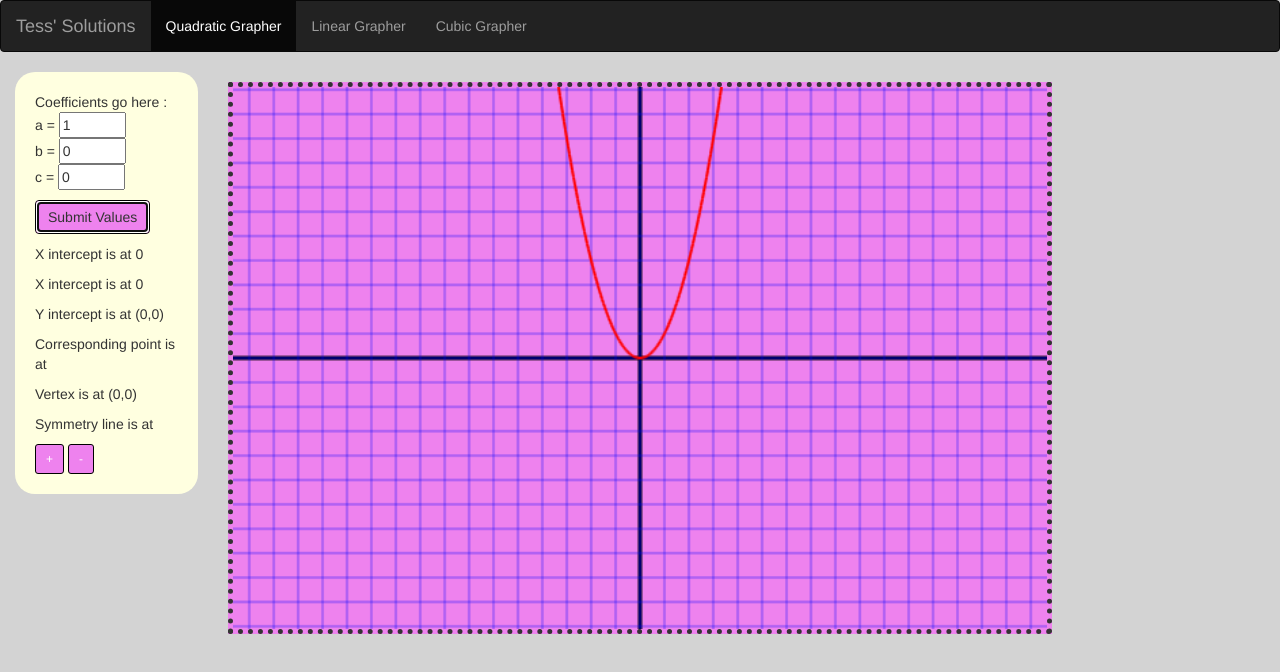
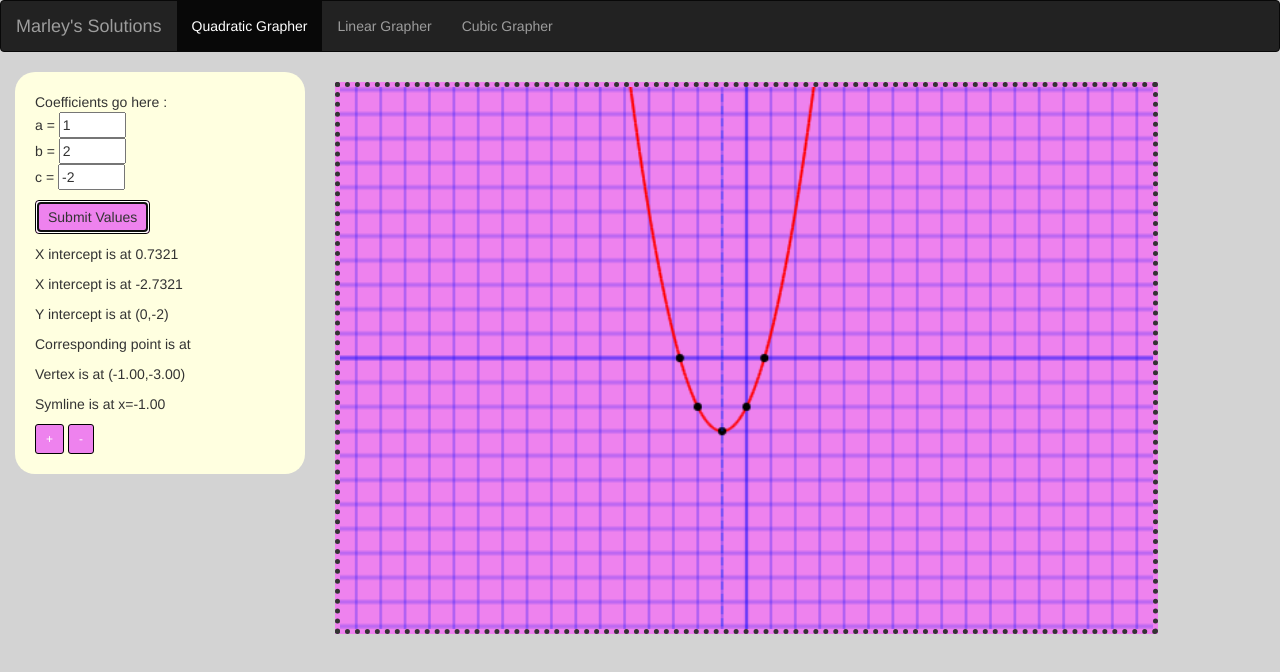
Before and after one commit to marleydougan/quadGrapher2018, a plain HTML site: page index.html in a window 1280 px wide. Both pictures are taken after a click on the button "Submit Values". Drawn offline with nearby package versions, Linux system fonts and the light colour scheme.

Commit message:
new update

```diff
--- a/index.html
+++ b/index.html
@@ -66,7 +66,7 @@
           <span class="icon-bar"></span>
           <span class="icon-bar"></span>
         </button>
-        <a class="navbar-brand" href="#">Tess' Solutions</a>
+        <a class="navbar-brand" href="#">Marley's Solutions</a>
       </div>
       <div class="collapse navbar-collapse" id="myNavbar">
         <ul class="nav navbar-nav">
@@ -81,13 +81,13 @@
   <!--    our main body of divs that are responsive (go from in-line to block when screen is small) -->
   <div class="container-fluid">
     <div class="row content">
-      <div class="col-sm-2 sidenav">
+      <div class="col-sm-3 sidenav">
         <div class="coeff">
           <p class="formInfo">Coefficients go here :<br>
 
             a = <input size="5" type="text" id="quadA" value="1"> <br>
-            b = <input size="5" type="text" id="linB" value="0"> <br>
-            c = <input size="5" type="text" id="constant" value="0"> <br>
+            b = <input size="5" type="text" id="linB" value="2"> <br>
+            c = <input size="5" type="text" id="constant" value="-2"> <br>
 
             <button class="btn" onclick="QF()" id="submitbutton">Submit Values</button>
           </p>
@@ -99,8 +99,9 @@
             <p id="vertex">Vertex is at</p>
             <p id="symmetry">Symmetry line is at</p>
           </div>
-           <button type="button" class="btn btn-primary btn-sm">+</button>
-           <button type="button" class="btn btn-primary btn-sm">-</button>
+           <button type="button" class="btn btn-primary btn-sm"  onclick="zoomIn()">+</button>
+           <button type="button" class="btn btn-primary btn-sm" onclick="zoomOut()">-</button>
+
         </div>
       </div>
       <div class="col-sm-8 text-left">
--- a/quadscripts.js
+++ b/quadscripts.js
@@ -22,19 +22,51 @@ function QF() {
   x2=Math.round(x2 * 10000) / 10000;
   $("#solution1").text("X intercept is at "+x1);
   $("#solution2").text("X intercept is at "+x2);
-  console.log(a,b,c);
+
+  console.log(a,b,c,x1,x2);
+  graphQuad();
   results();
-  graphQuad();
+
+  context.beginPath();
+  context.arc(w/2+x1*k,h/2,3,0,6.28)
+  context.fill();
+
+  context.beginPath();
+  context.arc(w/2+x2*k,h/2,3,0,6.28)
+  context.fill();
+
 }  // close QF
 
 function results() {
   // finding vertext and displaying symline and yint results
   vX = -(b*1)/(2*a);
   vY = a*Math.pow(vX,2)+b*vX+c*1;
+ vX=vX.toFixed(2);
+ vY=vY.toFixed(2);
   $("#vertex").text("Vertex is at (" + vX+","+vY+")");
-  $("#y-int").text("Y intercept is at (0,"+ c+")");
+ $("#y-int").text("Y intercept is at (0,"+ c+")");
   Xcp = 2*vX;
-  $("corres.point").text("Y Corresponding point is at ("+Xcp+","+ c+")");
+  context.beginPath();
+  context.arc(w/2+vX*k,h/2-vY*k,3,0,6.28)
+  context.fill();
+
+  context.beginPath();
+  context.arc(w/2+Xcp*k,h/2-c*k,3,0,6.28)
+  context.fill();
+
+  $("#corres.point").text("Y Corresponding point is at ("+Xcp+","+ c+")");
+  $("#symmetry").text("Symline is at x="+vX)
+  context.beginPath();
+  context.arc(w/2,h/2-c*k,3,0,6.28);
+  context.fill();
+
+  context.setLineDash([6,3]);
+  context.lineWidth="2"
+  context.strokeStyle="rgba(0,50,300,.3)"
+  context.beginPath();
+  context.moveTo(w/2+vX*k,5);
+  context.lineTo(w/2+vX*k,h+5);
+  context.stroke();
 
   //$("#corres.point").text("Corresponding point is at ("+vX*2)")";
 
@@ -43,6 +75,7 @@ function graphpaper() {
   // the x and y axis drawn
 context.beginPath();
 context.lineWidth=3;
+context.strokeStyle="rgba(0,0,255,.2)";
 context.moveTo(w/2, 0);
 context.lineTo(w/2, h);
 context.stroke();
@@ -50,10 +83,11 @@ context.beginPath();
 context.moveTo(0, h/2);
 context.lineTo(w, h/2);
 context.stroke();
+context.setLineDash([0])
 
   // thin line with a 50% opacity using rgba()
-  context.lineWidth=1;
-  context.strokeStyle="rgba(0,0,255,.5)";
+
+
 
   //using the direct variation constant, k
   //  here are the vertical and horizontal lines
@@ -68,6 +102,8 @@ context.stroke();
     context.moveTo( 0, h/2+i*k );
     context.lineTo( w, h/2+i*k );
     context.stroke()
+
+
 
   }
     // thin line with a 50% opacity using rgba()
@@ -105,3 +141,18 @@ function graphQuad () {
     context.stroke();
   }
 }
+
+function zoomIn() {
+  k=k+3;
+  init();
+  graphQuad();
+  results();
+  QF();
+}
+function zoomOut() {
+  k=k-3;
+  init();
+  graphQuad();
+  results();
+  QF();
+}
```
